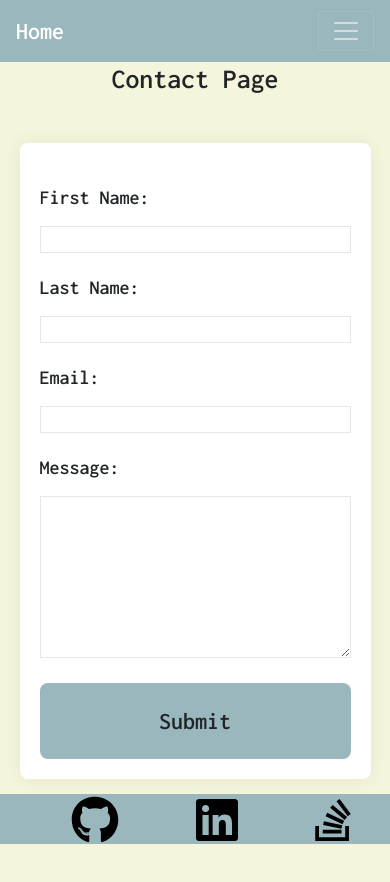
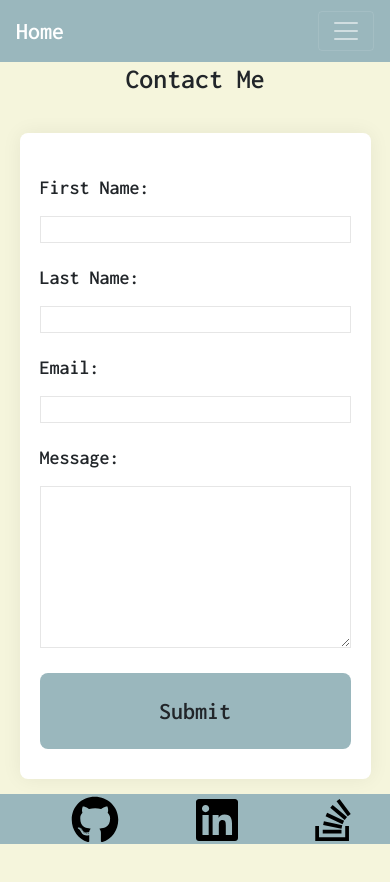
Before and after one commit to andyterwilliger/Portfolio, a React (Create React App) app: page /contact in a window 390 px wide. Shown: the top 882 px of the page. Built offline with nearby package versions, Linux system fonts and the light colour scheme.

Commit message:
media queries

```diff
--- a/src/App.css
+++ b/src/App.css
@@ -174,7 +174,10 @@ footer{
   background-color: #f5f5dc;
   font-family: 'Inconsolata', monospace;
 }
+#about-container{
 
+  padding-bottom: 100px;
+}
 
 .about-card{
   width: 50rem;
@@ -225,7 +228,7 @@ section{
   display: flex;
   justify-content: center;
   align-items: center;
-
+  padding-bottom: 50px;
 
 
 }
@@ -237,9 +240,10 @@ section{
   box-shadow: 0px 0px 20px #00000010;
   background-color: white;
   border-radius: 8px;
-  margin-bottom: 20px;
-  margin-top: 40px;
+  margin-bottom: 30px;
+  margin-top: 30px;
   text-align: left;
+
 }
 
 .form-group{
@@ -271,6 +275,7 @@ button[type = 'submit']{
   background-color: #9ab7bd;
   transition: .3s ease background-color;
 
+
 }
 
 button[type = 'submit']:hover{
@@ -297,5 +302,13 @@ button[type = 'submit']:hover{
     grid-row-gap: 20px;
     margin-bottom: 10px;
 
+
+  }
+
+  button[type = 'submit']{
+   margin-bottom: 10px;
+
+
+
   }
 }
--- a/src/pages/Contact.js
+++ b/src/pages/Contact.js
@@ -2,7 +2,7 @@ function Contact(props){
 
     return(
         <div id = 'contact-body'>
-            <h1>Contact Page</h1>
+            <h1>Contact Me</h1>
             <section>
             <div id ='form-container'>
             <form action="https://formspree.io/f/mvolaeyj"
```
